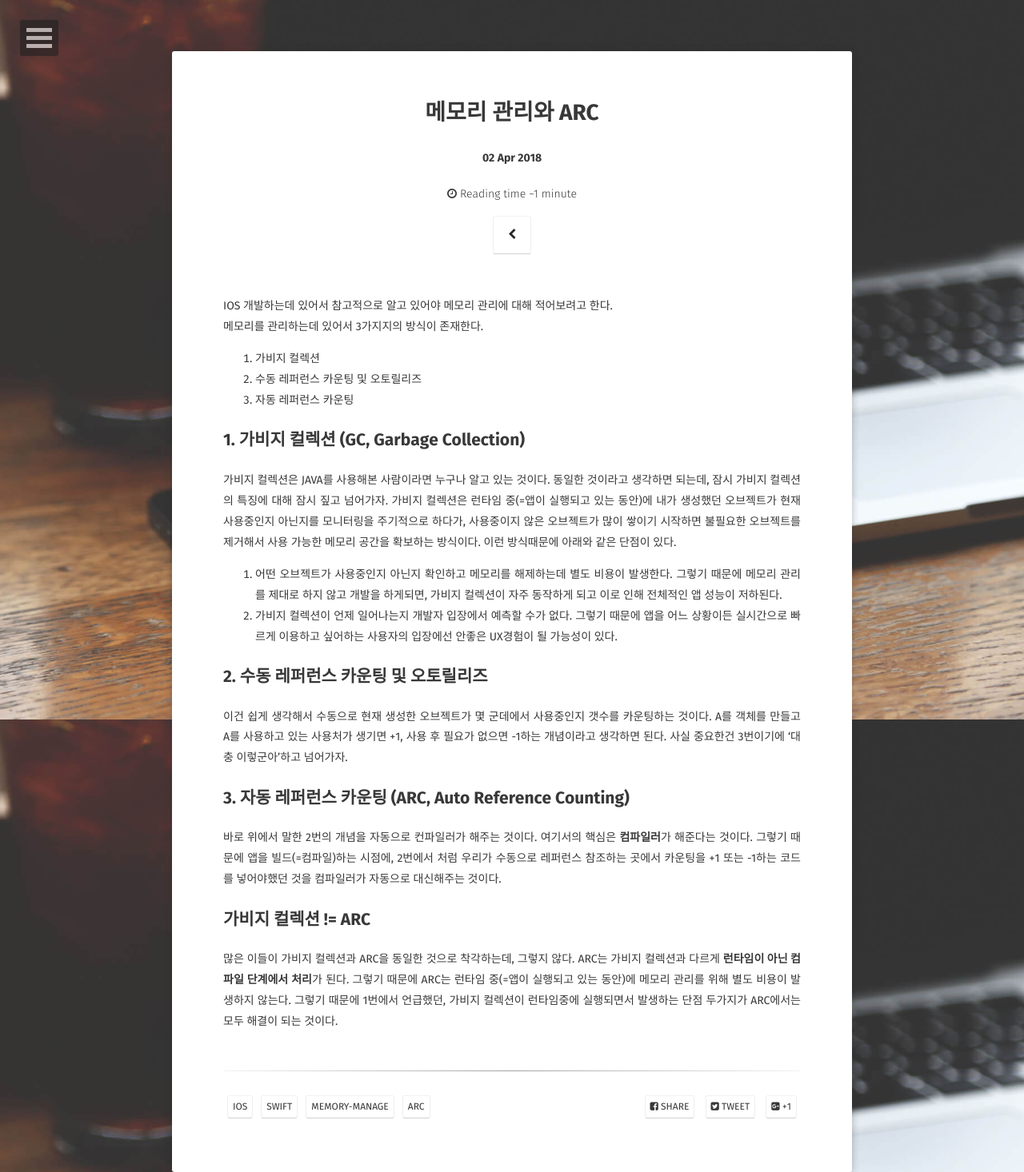
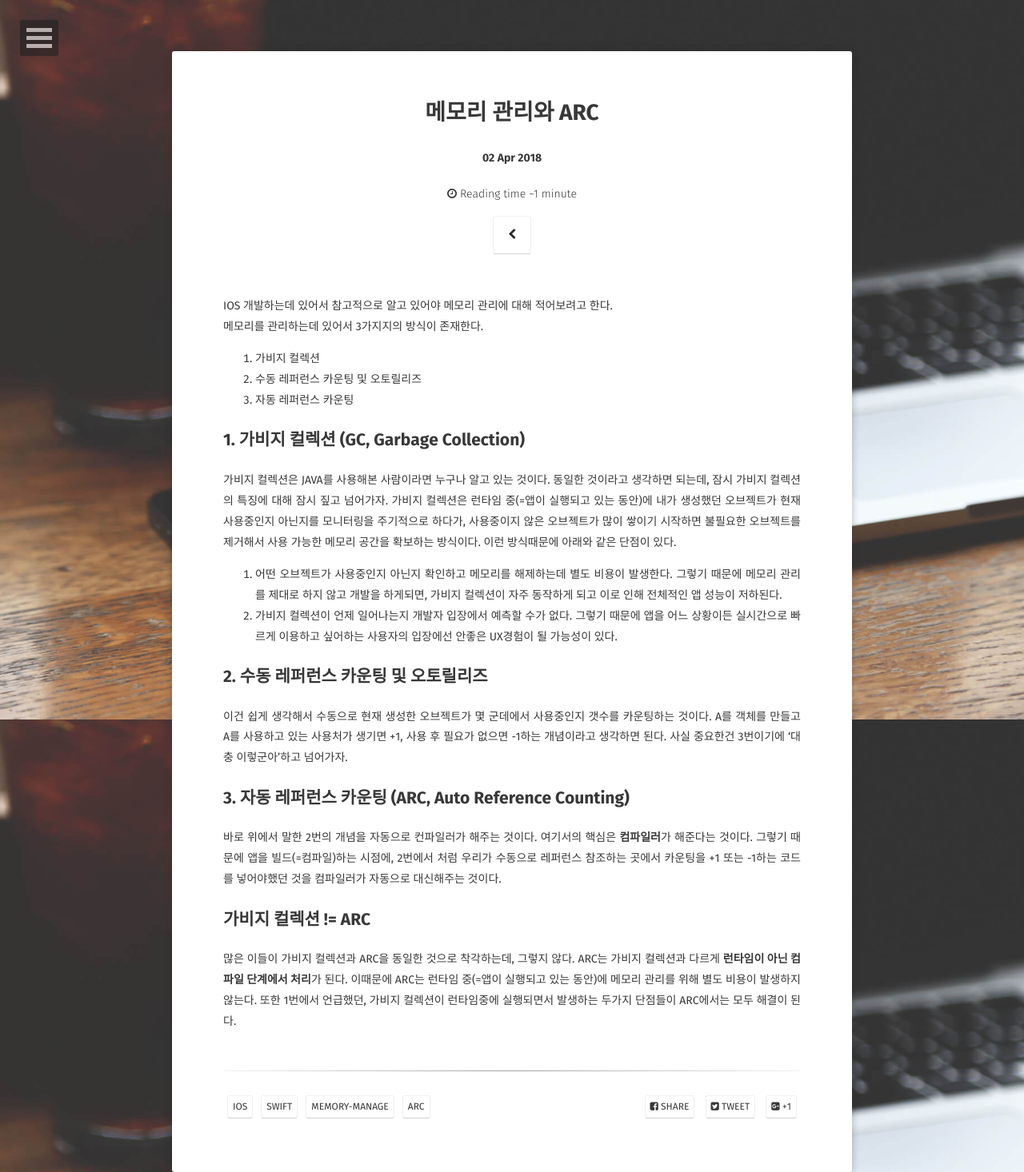
Before and after one commit to ryandev421/ryanpark91.github.io, a Jekyll site: the page built from _posts/development/til/Swift/2018-04-02-memory-manage.md, in a window 1280 px wide. Shown: the whole page at 80% size. Built offline with Jekyll 4.4.1, drawn with Linux system fonts in a browser that asks for light colours; some web fonts are replaced.

Commit message:
문장 다듬기

```diff
--- a/_posts/development/til/Swift/2018-04-02-memory-manage.md
+++ b/_posts/development/til/Swift/2018-04-02-memory-manage.md
@@ -32,5 +32,5 @@ IOS 개발하는데 있어서 참고적으로 알고 있어야 메모리 관리
 
 ## 가비지 컬렉션 != ARC
 많은 이들이 가비지 컬렉션과 ARC을 동일한 것으로 착각하는데, 그렇지 않다. ARC는 가비지 컬렉션과 다르게 **런타임이 아닌 컴파일 단계에서 처리**가 된다.
-그렇기 때문에 ARC는 런타임 중(=앱이 실행되고 있는 동안)에 메모리 관리를 위해 별도 비용이 발생하지 않는다.
-그렇기 때문에 1번에서 언급했던, 가비지 컬렉션이 런타임중에 실행되면서 발생하는 단점 두가지가 ARC에서는 모두 해결이 되는 것이다.
+이때문에 ARC는 런타임 중(=앱이 실행되고 있는 동안)에 메모리 관리를 위해 별도 비용이 발생하지 않는다.
+또한 1번에서 언급했던, 가비지 컬렉션이 런타임중에 실행되면서 발생하는 두가지 단점들이 ARC에서는 모두 해결이 된다.
```
